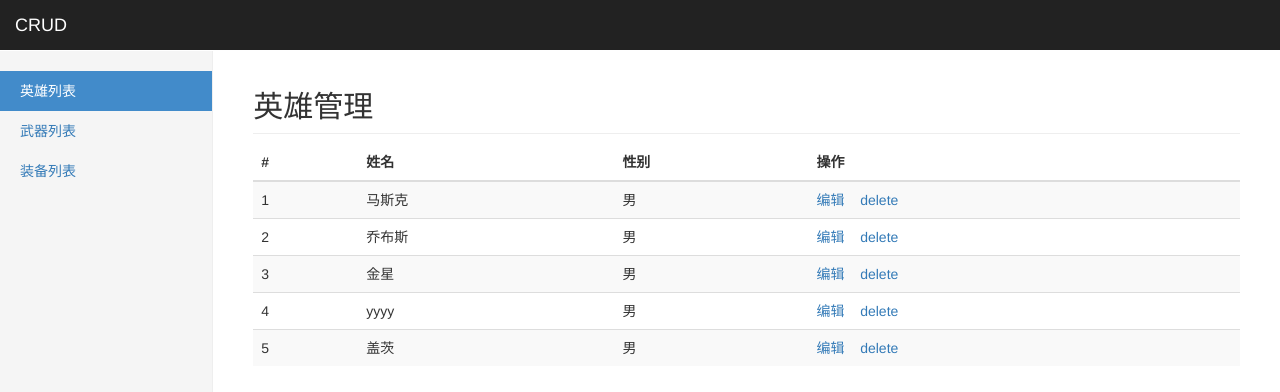
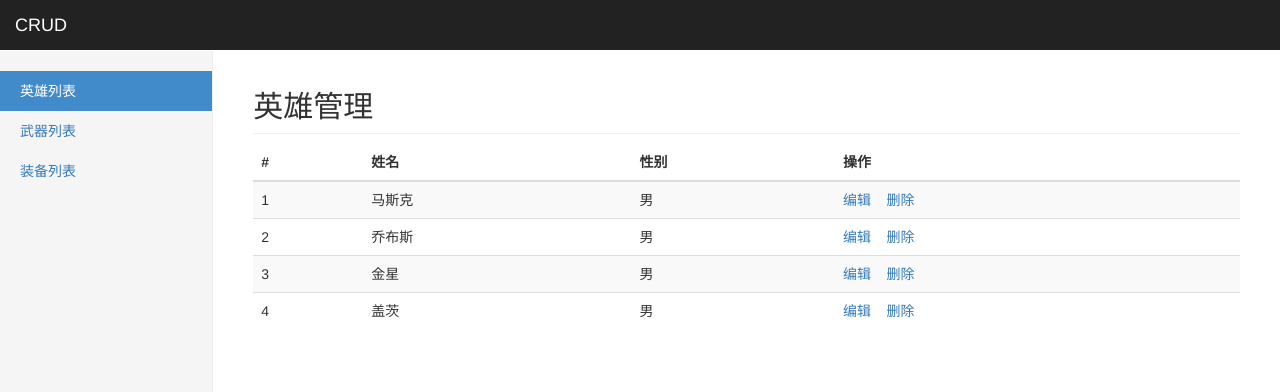
Before and after one commit to 501357844/heroes, a Vue app: page /#/heroes in a window 1280 px wide. Shown: the top 392 px of the page. Built offline with nearby package versions, Linux system fonts and the light colour scheme; data requests are answered from the project's data file; the HTML template or start-up script is replaced by a standard one.

Commit message:
完成删除功能

```diff
--- a/db.json
+++ b/db.json
@@ -42,11 +42,6 @@
       "id": 8
     },
     {
-      "name": "yyyy",
-      "gender": "男",
-      "id": 10
-    },
-    {
       "name": "盖茨",
       "gender": "男",
       "id": 12
--- a/src/router.js
+++ b/src/router.js
@@ -10,6 +10,7 @@ import EquipList from './views/equip/EquipList.vue'
 const router = new VueRouter({
 
     routes:[
+      {name:"home", path:"/", redirect:"/heroes"},
       {name:"HeroList", path:'/heroes', component:HeroList},
       {name:"WeaponList", path:'/weapon', component:WeaponList},
       {name:"EquipList", path:'/equip', component:EquipList},
--- a/src/views/Hero/HeroList.vue
+++ b/src/views/Hero/HeroList.vue
@@ -20,7 +20,7 @@
                 <td>
                   <router-link to="">编辑</router-link>
                   &nbsp;&nbsp;
-                  <a href="javascript:">delete</a>
+                  <a href="javascript:" @click="del(item.id)">删除</a>
                 </td>
               </tr>
             </tbody>
@@ -58,7 +58,24 @@ export default {
         })
     },
     // 删除数据
-
+    del(id) {
+      if(!confirm('确认删除？')) {
+        return false
+      }
+      this.axios
+        .delete(`heroes/${id}`)
+        .then((res) => {
+          const {status} = res
+          if(status == 200) {
+            this.loadData()
+          }else {
+            alert('删除失败')
+          }
+        })
+        .catch((err) => {
+          alert('服务器异常' + err)
+        })
+    }
 
   },
 
```
Also changed, not shown: src/views/Hero/HeroDel.vue (added, +13 -0 lines).
